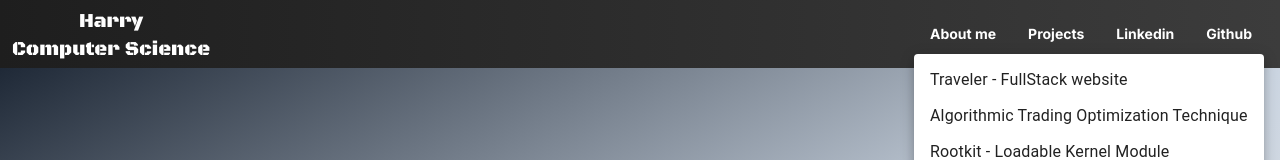
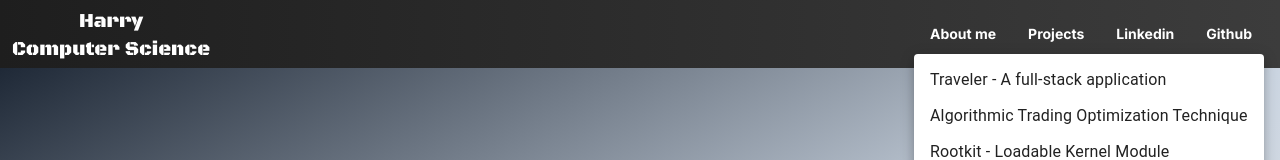
Before and after one commit to Harry-0613/x90613.github.io, a Next.js app: page / in a window 1280 px wide. Both pictures are taken after a click on the button "Projects". Shown: the top 160 px of the page. Built offline with nearby package versions, Linux system fonts and the light colour scheme; a web font is replaced by a local one.

Commit message:
doc: change display text

```diff
--- a/src/components/Header.tsx
+++ b/src/components/Header.tsx
@@ -57,7 +57,7 @@ export default function SectionHeader() {
           >
 
             <Link href="https://github.com/x90613/TravelerWeb" target="_blank">
-              <MenuItem onClick={handleClose}>Traveler - FullStack website</MenuItem>
+              <MenuItem onClick={handleClose}>Traveler - A full-stack application</MenuItem>
             </Link>
             <Link href="https://github.com/x90613/Algorithmic-Trading-Optimization-Technique" target="_blank">
               <MenuItem onClick={handleClose}>Algorithmic Trading Optimization Technique</MenuItem>
```
